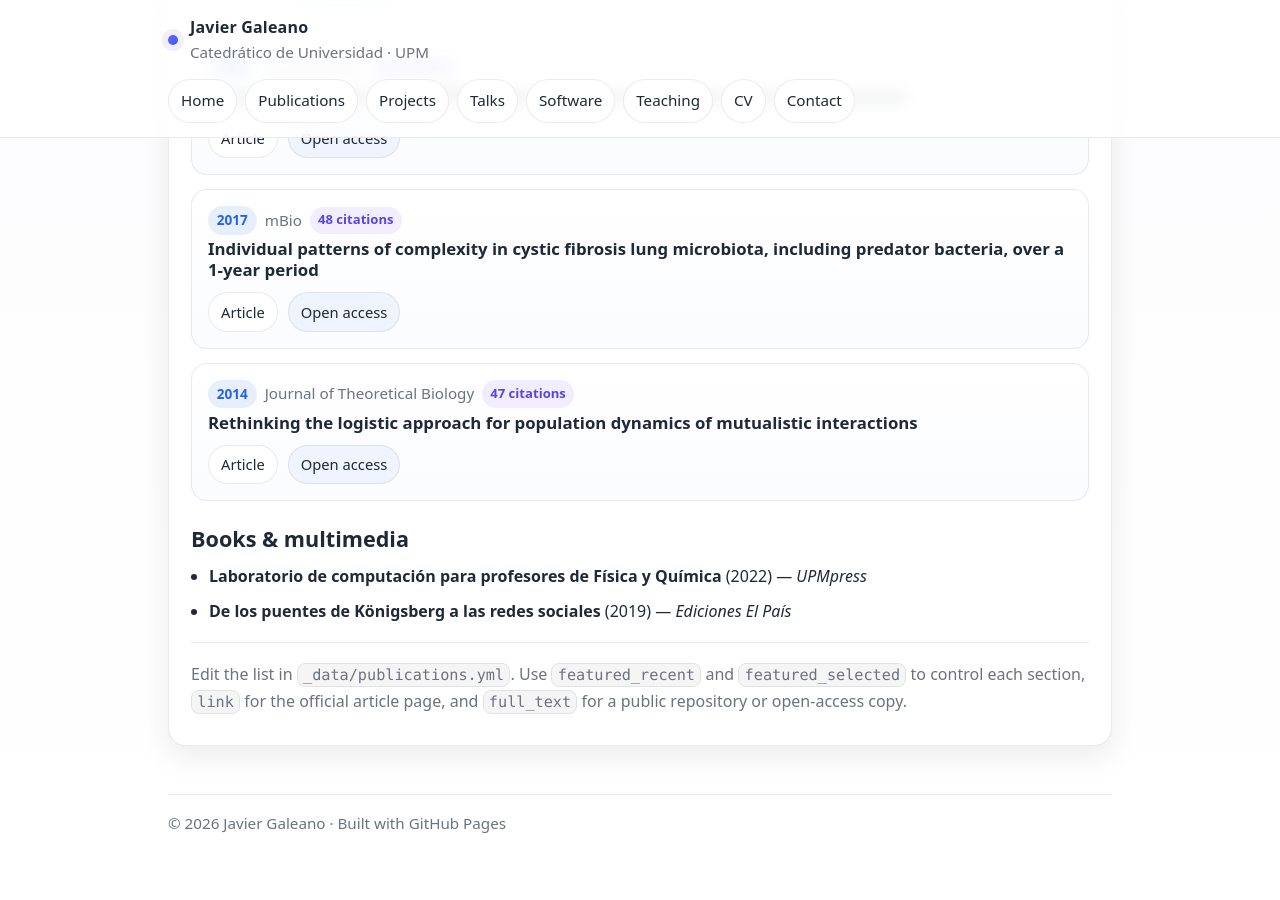
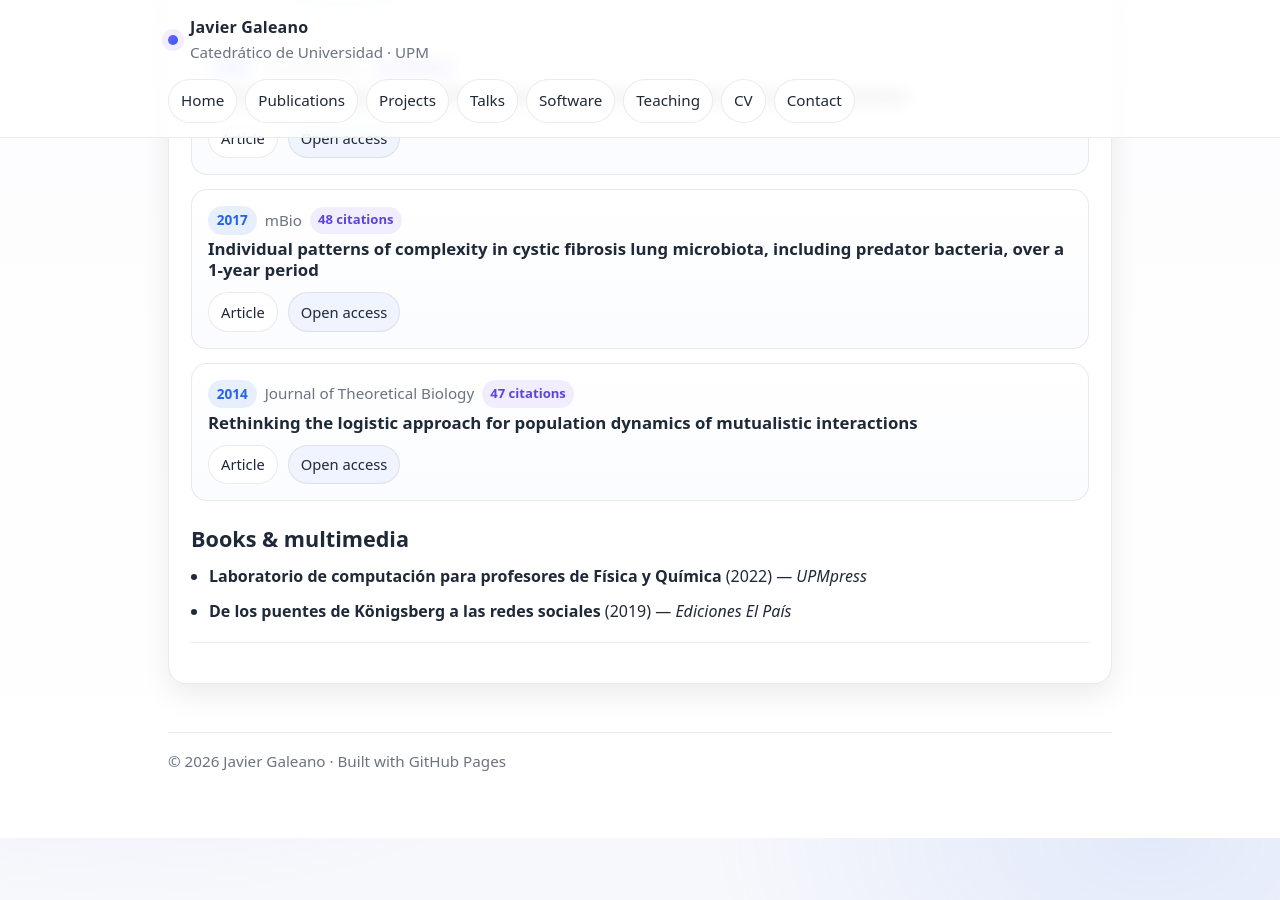
Before and after one commit to galeanojav/galeanojav.github.io, a Jekyll site: the page built from publications.html, in a window 1280 px wide and 900 px high, scrolled down 1553 px. Built offline with Jekyll 4.4.1, drawn with Linux system fonts in a browser that asks for light colours.

Commit message:
Remove editing instructions from publications.html
Removed instructions for editing the publications list.

```diff
--- a/publications.html
+++ b/publications.html
@@ -95,7 +95,3 @@ For the complete list, see
 {% endif %}
 
 <hr/>
-
-<p class="muted">
-Edit the list in <code>_data/publications.yml</code>. Use <code>featured_recent</code> and <code>featured_selected</code> to control each section, <code>link</code> for the official article page, and <code>full_text</code> for a public repository or open-access copy.
-</p>
```
